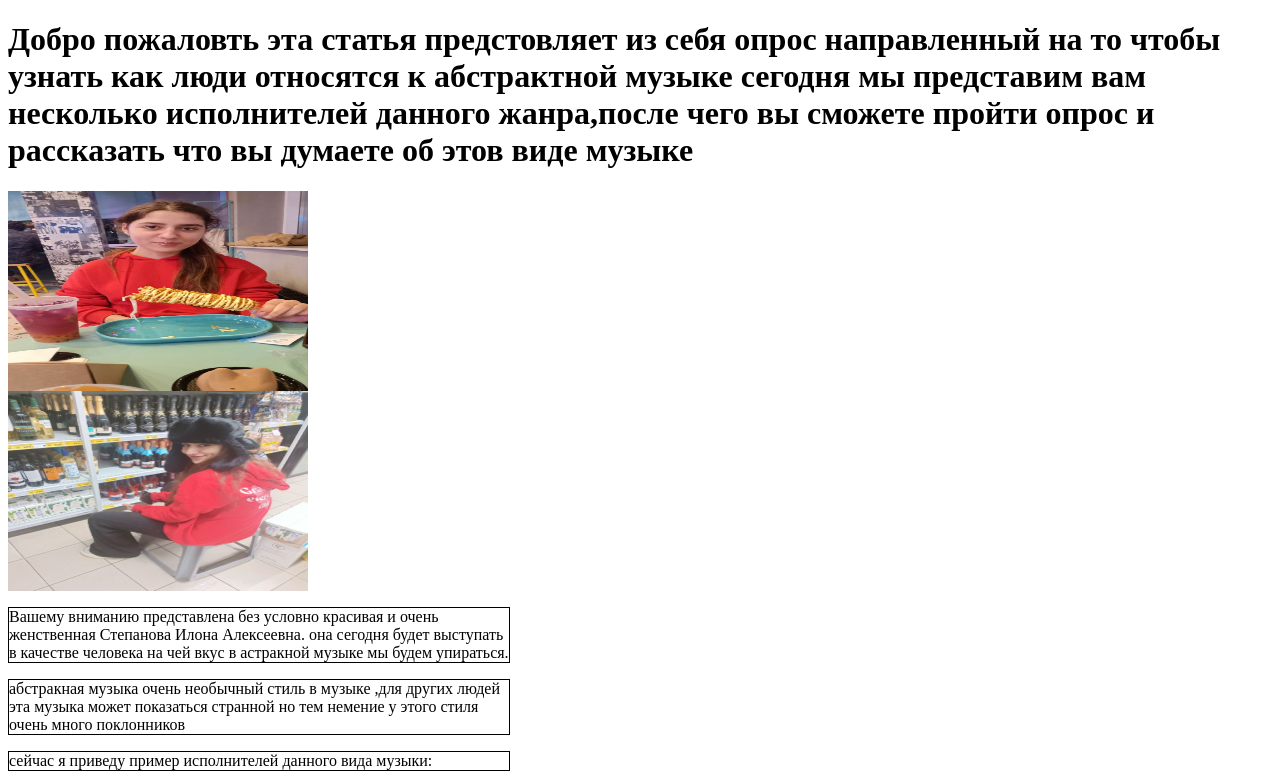
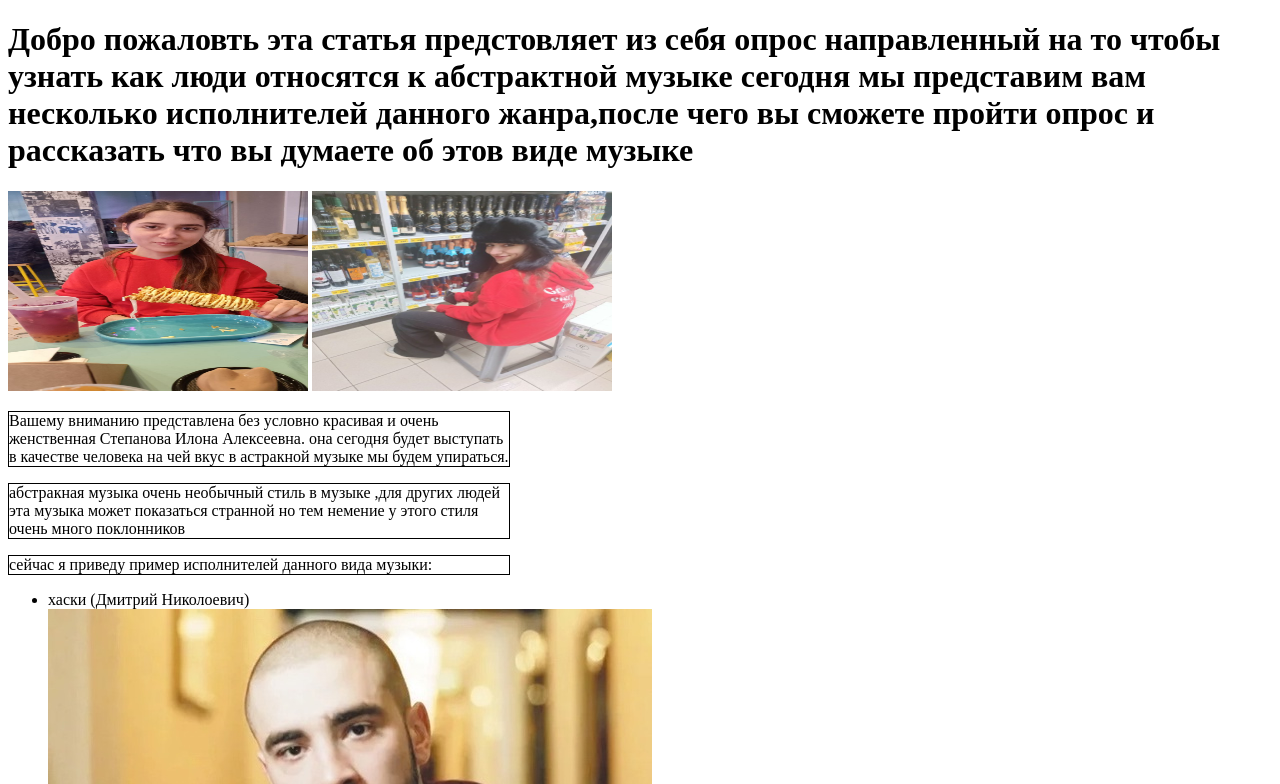
Before and after one commit to kif4er/xaski, a plain HTML site: page index.html in a window 1280 px wide. Shown: the top 784 px of the page. Drawn offline with Linux system fonts and the light colour scheme.

Commit message:
Add files via upload

```diff
--- a/styles/style.css
+++ b/styles/style.css
@@ -3,8 +3,3 @@ p {
     width: 500px;
     border: 1px solid black;
 }
-img {
-    display: block;
-    margin-right: auto;
-    max-width: 100%;
-}
```
Also changed, not shown: index.html (+2 -1 lines).
